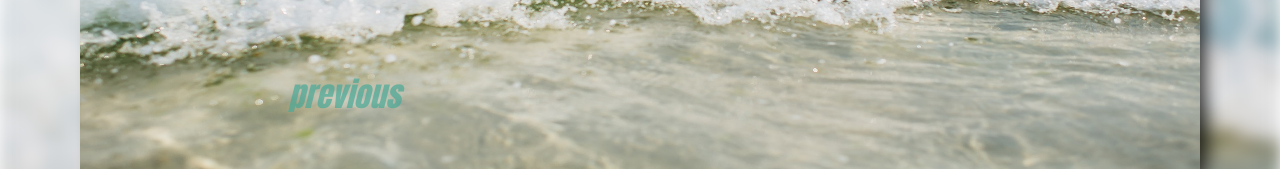
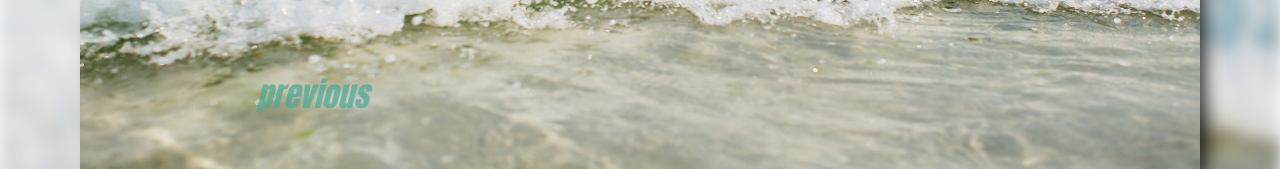
Before and after one commit to vanessanaja/4-seasons-PSDtoHTML, a plain HTML site: page index.html in a window 1280 px wide. Shown: the part 506-675 px from the top of the page. Drawn offline with Linux system fonts and the light colour scheme.

```diff
--- a/style.css
+++ b/style.css
@@ -49,7 +49,7 @@
     font-family: Impact, Haettenschweiler, 'Arial Narrow Bold', sans-serif;
     font-style: italic;
     font-size: 2rem;
-    color: rgba(72, 168, 150, .5);
+    color: rgba(72, 168, 150, .6);
     display: inline-block;
     position: absolute;
     z-index: 4;
@@ -58,7 +58,7 @@
     margin: 5em 31em;
 }
 .previous {
-    margin: 18em 9em;
+    margin: 18em 8em;
     color: rgba(72, 168, 150, .7);
 }
 /* @media (min-width: 1144px){
```
